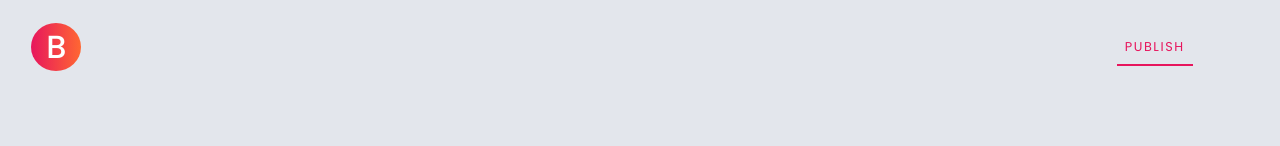
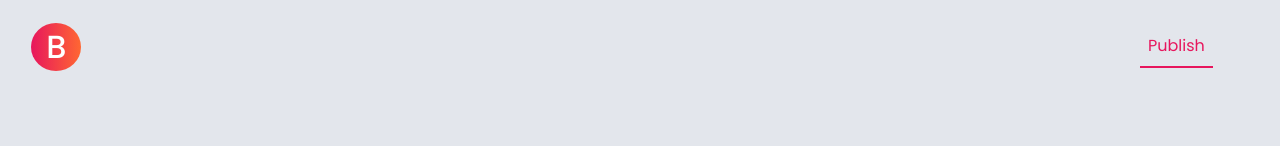
Before and after one commit to myidispg/simple-blog, a React (Create React App) app: page /write_blog in a window 1280 px wide. Shown: the top 146 px of the page. Built offline with nearby package versions, Linux system fonts and the light colour scheme.

Commit message:
Modified Header to have only one button. Fixed blog POST issue. Added an error message section on write blog page

```diff
--- a/server.js
+++ b/server.js
@@ -40,6 +40,8 @@ app.get('/api/blog/:heading', (req, res) => {
 app.post('/api/blog/new', (req, res) => {
     let blog = req.body;
     allBlogsData.allBlogsData.push(blog);
+
+    // console.log(blog);
     res.status(201).send({message: "blog created"});
 });
 
--- a/src/components/HomePage.js
+++ b/src/components/HomePage.js
@@ -15,12 +15,6 @@ import Loader from "./common_components/Loader";
 var _ = require('lodash');
 
 function HomePage() {
-
-    let headerLinks = [
-        { displayName: "Write A Blog", link: "/write_blog", isActive: true },
-        // { displayName: "Login/Register", link: "/", isActive: false },
-        // { displayName: "About Me", link: "#footer", isActive: false }
-    ]
 
     const [allBlogsData, setAllBlogs] = useState(["", ""]);
     const [isLoading, setIsLoading] = useState(true);
@@ -53,7 +47,7 @@ function HomePage() {
     let otherBlogs = allBlogsData.filter((value, index) => index !== 0);
 
     return isLoading ? <Loader /> : <div>
-        <Header headerLinks={headerLinks} />
+        <Header displayName="Write a Blog" link="/write_blog" onClick={() => { }} />
         <TheBlogHeading />
         <Link to={`/read_blog/${_.kebabCase(mainBlog.title)}`} style={{ textDecoration: "none", color: "black" }}>
             <MainBlog imgSrc={getPlaceHolderImage(mainBlog)} date={mainBlog.date} title={mainBlog.title} content={getSmallDescription(allBlogsData[0])} />
--- a/src/components/common_components/Header.js
+++ b/src/components/common_components/Header.js
@@ -8,7 +8,6 @@ function Header(props) {
     function toggleNav() {
         setNavOpen(prevValue => { return !prevValue });
     }
-
 
     return <section id="navbar" style={{ backgroundColor: isNavOpen ? "white" : "transparent" }}>
         <div className="container-fluid navbar-container">
@@ -22,16 +21,10 @@ function Header(props) {
                 <div className="collapse navbar-collapse" id="navBarToggleContent">
                     <ul className="navbar-nav ml-auto">
                         {
-                            props.headerLinks.map((element, index) => {
-                                return <li key={index} className="nav-item">
-                                    {
-                                        element.link[0] === "#" ?
-                                            <a className={`nav-link ${element.isActive ? "nav-link-active" : ""}`} href={element.link} onClick={element.onClick}>{element.displayName}</a> :
-                                            <Link className={`nav-link ${element.isActive ? "nav-link-active" : ""}`} to={element.link} onClick={element.onClick}>{element.displayName}</Link>
-                                    }
+                            props.link[0] === "#" ?
+                            <a className={`nav-link nav-link-active`} href={props.link} onClick={props.onClick}>{props.displayName}</a> :
+                            <Link className={`nav-link nav-link-active`} to={props.link} onClick={props.onClick}>{props.displayName}</Link>
 
-                                </li>
-                            })
                         }
                     </ul>
                 </div>
--- a/src/components/read_blog_page_components/ReadBlogPage.js
+++ b/src/components/read_blog_page_components/ReadBlogPage.js
@@ -7,12 +7,6 @@ import placeholder from "../../react-assets/profile-placeholder.png"
 import Loader from "../common_components/Loader";
 
 function ReadBlogPage() {
-
-    let headerLinks = [
-        { displayName: "Write A Blog", link: "/write_blog", isActive: true },
-        // { displayName: "Login/Register", link: "/", isActive: false },
-        // { displayName: "About Me", link: "#footer", isActive: false }
-    ]
 
     let blogHeading = useParams().blogHeading;
 
@@ -51,7 +45,7 @@ function ReadBlogPage() {
 
     if (!redirectToHome) {
         return isLoading ? <Loader /> : <div>
-            <Header headerLinks={headerLinks} />
+            <Header displayName="Write a Blog" link="/write_blog" onClick={() => { }} />
             <h1 className="side-space read-blog-heading">{blog.title}</h1>
             <div className="side-space row read-blog-author-date">
                 <div className="mx-auto row">
@@ -71,9 +65,9 @@ function ReadBlogPage() {
                         if (element.type === "heading") {
                             return <h2 key={index} className="side-space read-blog-subheading">{element.content}</h2>
                         } else {
-                            return <div className="row">
+                            return <div className="row" key={index} >
                                 <div className="mx-auto">
-                                    <img key={index} className="side-space read-blog-img" src={element.content} alt="blog" />
+                                    <img className="side-space read-blog-img" src={element.content} alt="blog" />
                                 </div>
                             </div>
                         }
--- a/src/components/write_blog_components/WriteBlogPage.js
+++ b/src/components/write_blog_components/WriteBlogPage.js
@@ -32,17 +32,12 @@ function WriteBlogPage() {
     });
 
     const [redirectToHome, setRedirectToHome] = useState(false);
-    const [headerLinks, setHeaderLinks] = useState(
-        [
-            { displayName: "Publish", link: "/write_blog", isActive: true, onClick: publishButtonOnClick },
-            // { displayName: "Login/Register", link: "/", isActive: false },
-            // { displayName: "About Me", link: "#footer", isActive: false }
-        ]
-    );
+    const [error, setError] = useState({
+        message: "",
+        showError: false
+    });
 
     useEffect(() => {
-
-        console.log(`Redirect to home: ${redirectToHome}`);
 
         if (!redirectToHome) {
             setHeight(document.getElementById("blog-title"));
@@ -60,42 +55,56 @@ function WriteBlogPage() {
     })
 
     function publishButtonOnClick(event) {
-        console.log(event);
-        setHeaderLinks([
-            { displayName: "Saving", link: "", isActive: true, onClick: () => { } },
-        ]);
+
         postBlogToAPI().then((data) => {
             console.log("Successfully posted blog to API");
+            // Revert header back to normal just in case.
+            // Go back to home
             setRedirectToHome(true);
         }).catch((error) => {
+            if (error.message === "Tried to post empty blog") {
+                console.log("Empty blog");
+                showErrorMessageInHeader("Please enter a title and content for the blog", 5000);
+            } else {
                 console.log("Error posting blog to API");
-            console.log(error);
-            setHeaderLinks([
-                { displayName: "Error while saving the blog.", link: "", isActive: true, onClick: () => { } },
-            ]);
-            // Set to normal after 2 seconds
-            setTimeout(() => {
-                setHeaderLinks([
-                    { displayName: "Publish", link: "write_blog", isActive: true, onClick: publishButtonOnClick },
-                ]);
-            }, 2000);
-
+                showErrorMessageInHeader("Error while saving the blog.", 5000);
+            }
         });
     }
 
     async function postBlogToAPI() {
+        console.log(JSON.stringify(blogContent));
+        if (blogContent.contentArray[0] === "" || blogContent.title === "") {
+            throw new Error("Tried to post empty blog");
+        } else {
             let response = await fetch('/api/blog/new', {
                 method: "POST",
                 headers: { 'Content-Type': 'application/json' },
                 body: JSON.stringify(blogContent)
             });
             const body = await response.json();
-        console.log(response);
             if (response.status === 201) {
                 return body;
             } else {
                 throw new Error(body.message);
             }
+        }
+    }
+
+    function showErrorMessageInHeader(errorMessage, timeOut) {
+        // Show a message in the header
+        setError({
+            message: errorMessage,
+            showError: true
+        });
+        // Set to normal after 2 seconds
+        setTimeout(() => {
+            // Hide the header message
+            setError({
+                message: "",
+                showError: false
+            });
+        }, timeOut);
     }
 
     function setHeight(domElement) {
@@ -121,20 +130,26 @@ function WriteBlogPage() {
             let indexOfContent = targetName.split("-")[3];
 
             setBlogContent(prevValue => {
-                prevValue.contentArray[indexOfContent] = targetValue
+                let newContentArray = prevValue.contentArray;
+                newContentArray[indexOfContent] = targetValue;
                 return {
                     ...prevValue,
+                    contentArray: newContentArray,
                 }
             })
+
         } else if (targetName.includes("blog-content-heading")) {
             let indexOfContent = targetName.split("-")[3];
             setBlogContent(prevValue => {
-                prevValue.contentArray[indexOfContent].content = targetValue;
+                let newContentArray = prevValue.contentArray;
+                newContentArray[indexOfContent].content = targetValue;
                 return {
                     ...prevValue,
+                    contentArray: newContentArray,
                 }
             })
         }
+        // console.log(blogContent);
     }
 
     function handleKeyPress(event) {
@@ -144,7 +159,6 @@ function WriteBlogPage() {
             if (event.shiftKey && event.key === "Enter") {
                 event.preventDefault();
             }
-            console.log("Empty blog");
             return;
         } else {
             // Blog has some content. So, just find out in which para was the keys pressed and add a new para after it.
@@ -174,7 +188,6 @@ function WriteBlogPage() {
                         ...blogContent,
                         contentArray: newArray
                     })
-
                 }
                 return;
             }
@@ -277,9 +290,11 @@ function WriteBlogPage() {
             addImageButtonDom[0].style.visibility = "hidden"
         }
     }
-
     return redirectToHome ? <Redirect to="/" /> : <div>
-        <Header headerLinks={headerLinks} />
+        {error.showError ? <div style={{ backgroundColor: "#BF0000", color: "white", padding: "2px 0px"}} className="row">
+            <span className="mx-auto">{error.message}</span>
+        </div> : null}
+        <Header displayName="Publish" link="/write_blog" onClick={publishButtonOnClick} />
         {/* <p>{apiMessage}</p> */}
         <div className="container-fluid">
             <form>
```
Lines whose indentation alone changed are shown as unchanged.
